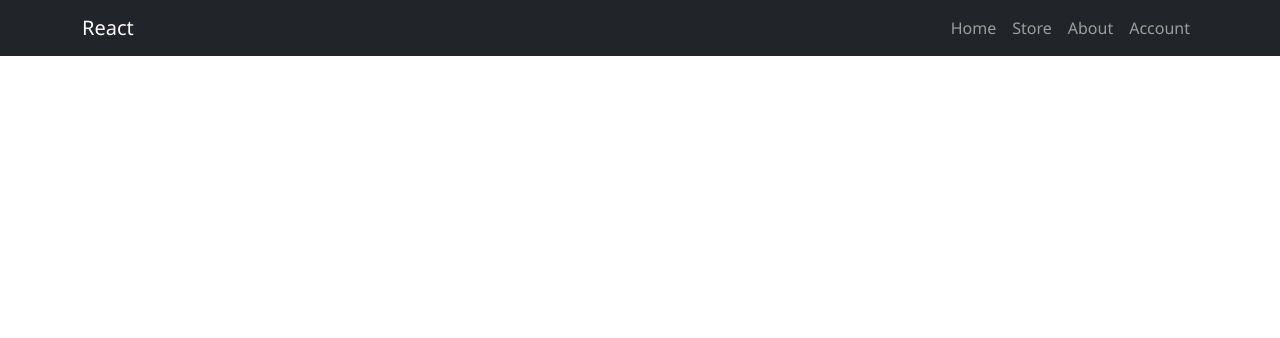
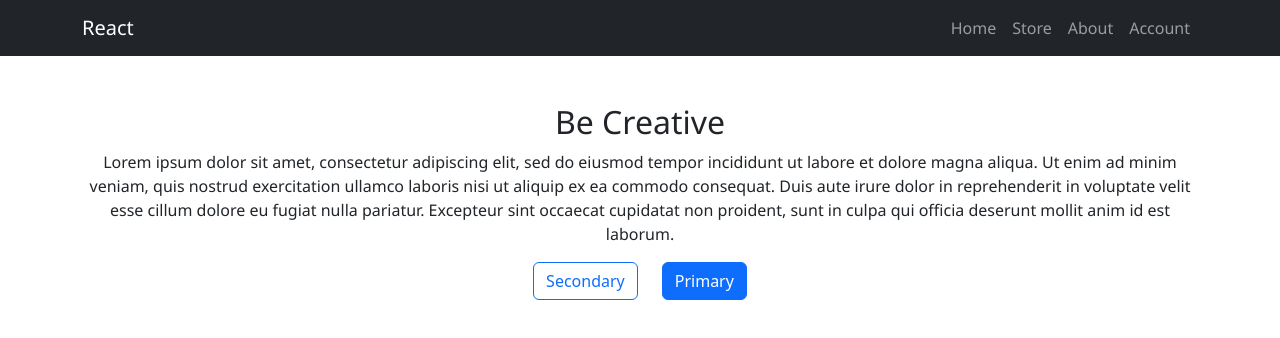
Before and after one commit to Paul-Funston/React-Intro, a React (Create React App) app: page / in a window 1280 px wide. Shown: the top 338 px of the page. Built offline with nearby package versions, Linux system fonts and the light colour scheme.

Commit message:
Banner component implemented

```diff
--- a/src/App.js
+++ b/src/App.js
@@ -5,6 +5,7 @@
   return (
     <>
       <Header title="React" />
+      <Banner/>
 
     </>
 
--- a/src/components/Banner.js
+++ b/src/components/Banner.js
@@ -1,14 +1,37 @@
-import Button from "./components/Button";
+import Button from "./Button";
 
-function Banner(props){
+function Banner(){
 
   return (
-    <div className="container">
-      <Button isPrimary={false} />
-      <Button isPrimary={true} />
-
-    </div>
-
+    <section>
+      <div className="container pt-5 pb-5 text-center">
+        <div className="row ">
+        <div className="col">
+          <h2>Be Creative</h2>
+        </div>
+        </div>
+        <div className="row ">
+        <div className="col">
+          <p>
+          Lorem ipsum dolor sit amet, consectetur adipiscing elit, sed do eiusmod
+          tempor incididunt ut labore et dolore magna aliqua. Ut enim ad minim veniam,
+          quis nostrud exercitation ullamco laboris nisi ut aliquip ex ea commodo consequat.
+          Duis aute irure dolor in reprehenderit in voluptate velit esse cillum dolore eu fugiat
+          nulla pariatur. Excepteur sint occaecat cupidatat non proident, sunt in culpa qui
+          officia deserunt mollit anim id est laborum.
+          </p>
+        </div>
+        </div>
+        <div className="row ">
+          <div className="col">
+            <div className="btn-group">
+              <Button isPrimary={false} />
+              <Button isPrimary={true} />
+            </div>
+          </div>
+        </div>
+      </div>
+    </section>
   );
 
 }
```
